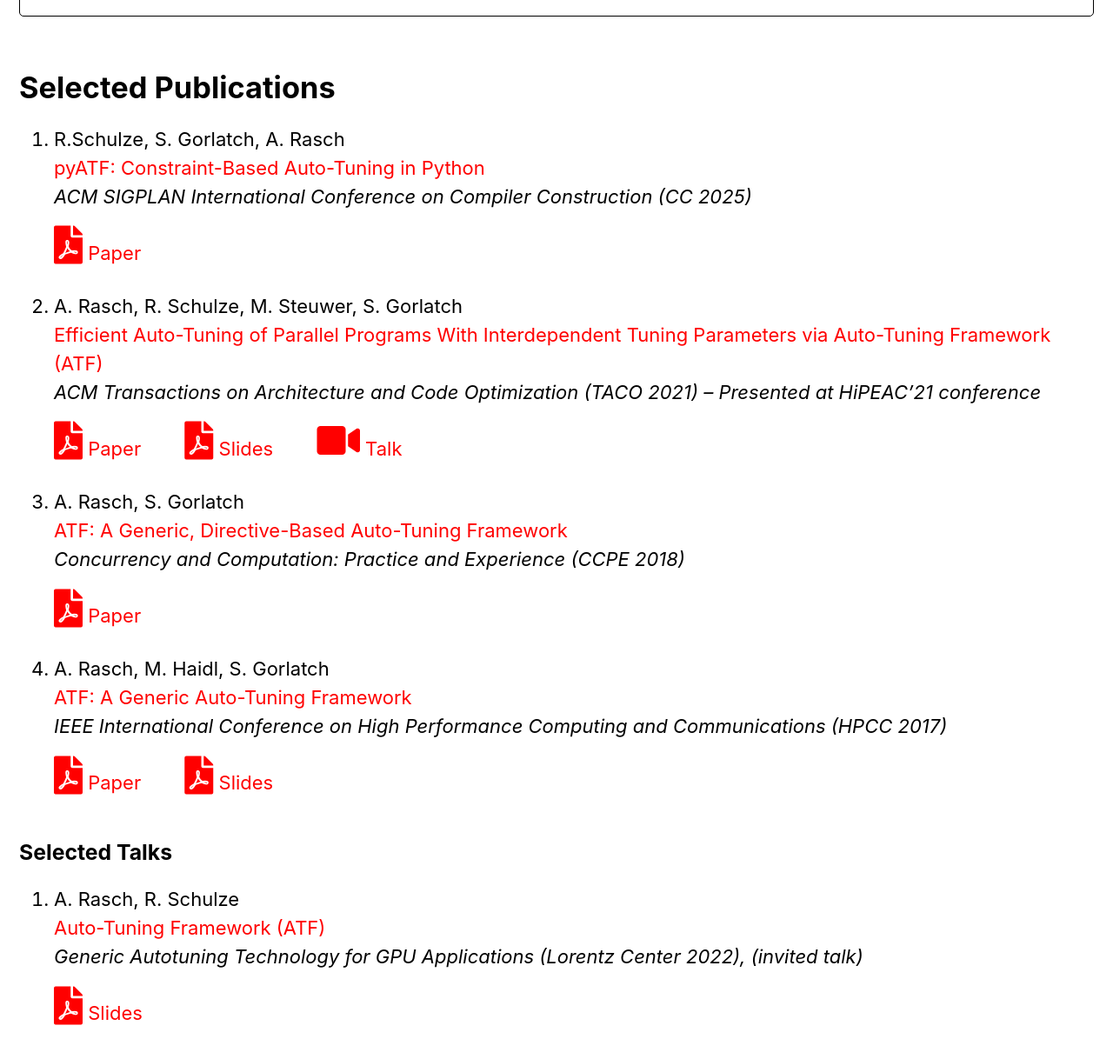
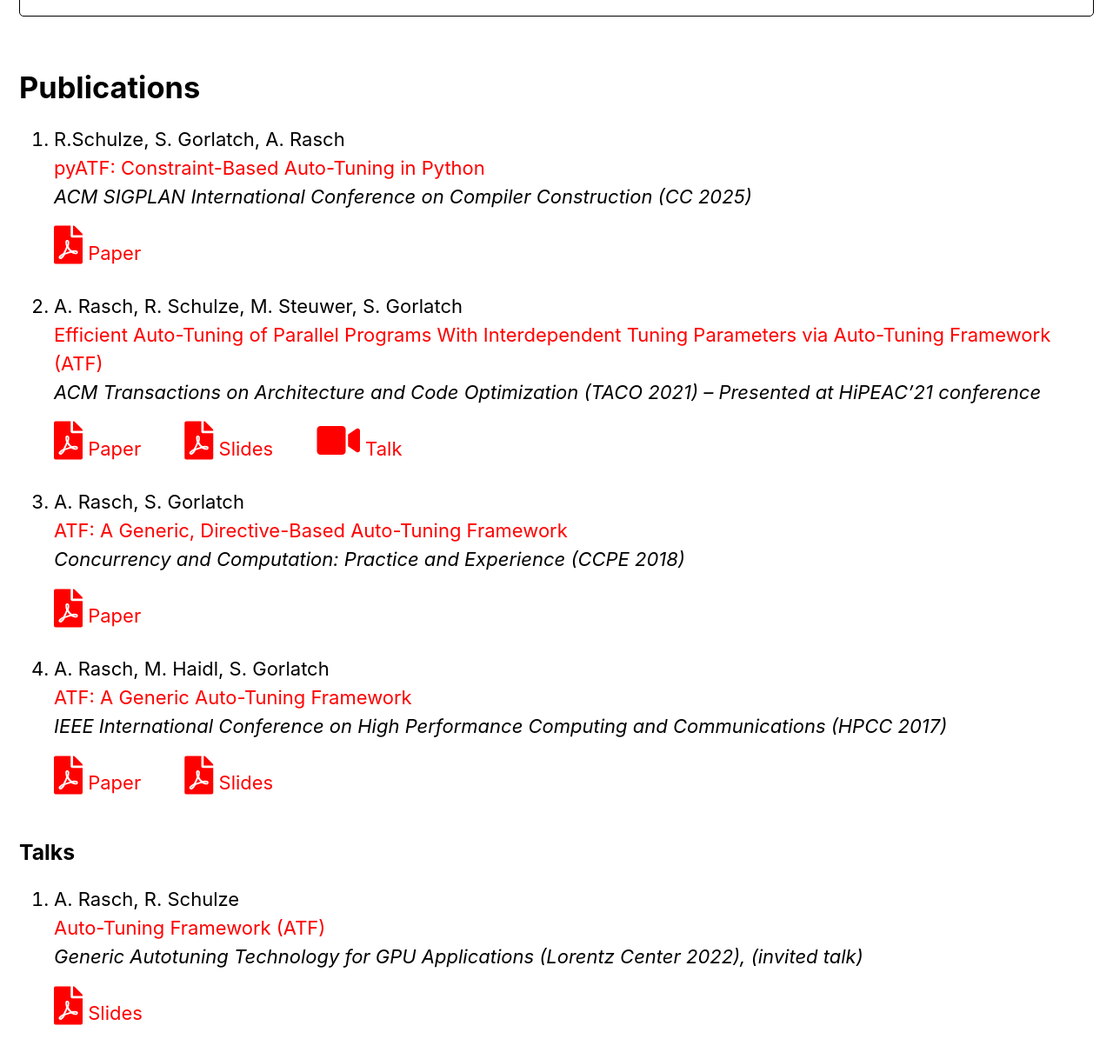
Before and after one commit to atf-tuner/atf-tuner.github.io, a Jekyll site: the page built from index.md, in a window 1280 px wide and 1400 px high, scrolled down 3615 px, cut to the strip 180-1398 px from the top of the window. Shown: the whole strip at 87% size. Built offline with Jekyll 4.4.1, drawn with Linux system fonts in a browser that asks for light colours; cached includes are drawn as plain includes.

Commit message:
Rename sections from 'Selected Publications' to 'Publications' and 'Selected Talks' to 'Talks'

```diff
--- a/index.md
+++ b/index.md
@@ -258,7 +258,7 @@ int main()
 </div>
 
 <br>
-# Selected Publications
+# Publications
 
 1.  R.Schulze, S. Gorlatch, A. Rasch \\
     [pyATF: Constraint-Based Auto-Tuning in Python](https://dl.acm.org/doi/10.1145/3708493.3712682) \\
@@ -283,7 +283,7 @@ int main()
     <a href="assets/files/paper/hpcc17/paper.pdf"><i class="fas fa-file-pdf" style="color: red; font-size: 2em; padding-top: .4em"></i></a> [Paper](assets/files/paper/hpcc17/paper.pdf)
     <a href="assets/files/paper/hpcc17/slides.pdf"><i class="fas fa-file-pdf" style="color: red; font-size: 2em; padding-top: .4em; padding-left: 1em"></i></a> [Slides](assets/files/paper/hpcc17/slides.pdf)
 
-### Selected Talks
+### Talks
 
 1.  A. Rasch, R. Schulze \\
     [Auto-Tuning Framework (ATF)](https://www.lorentzcenter.nl/generic-autotuning-technology-for-gpu-applications.html) \\
```
